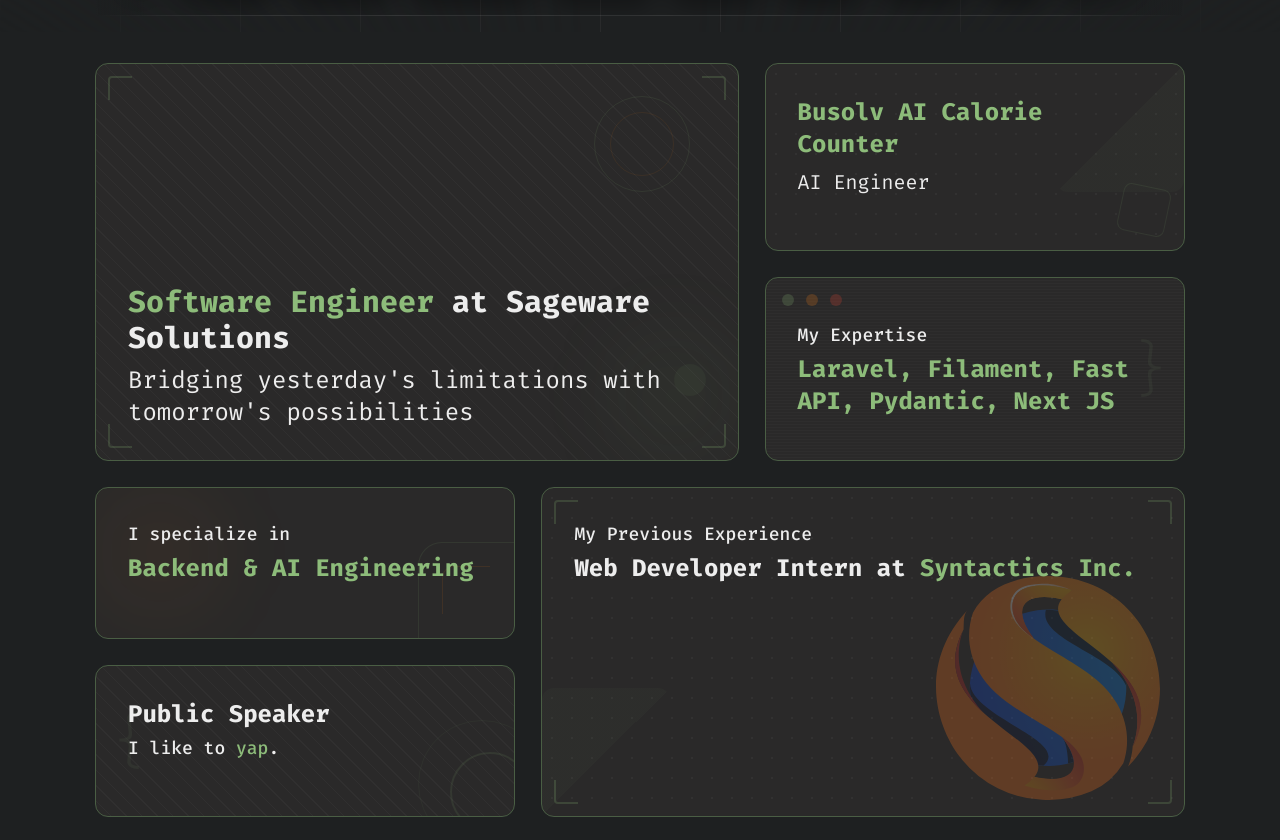
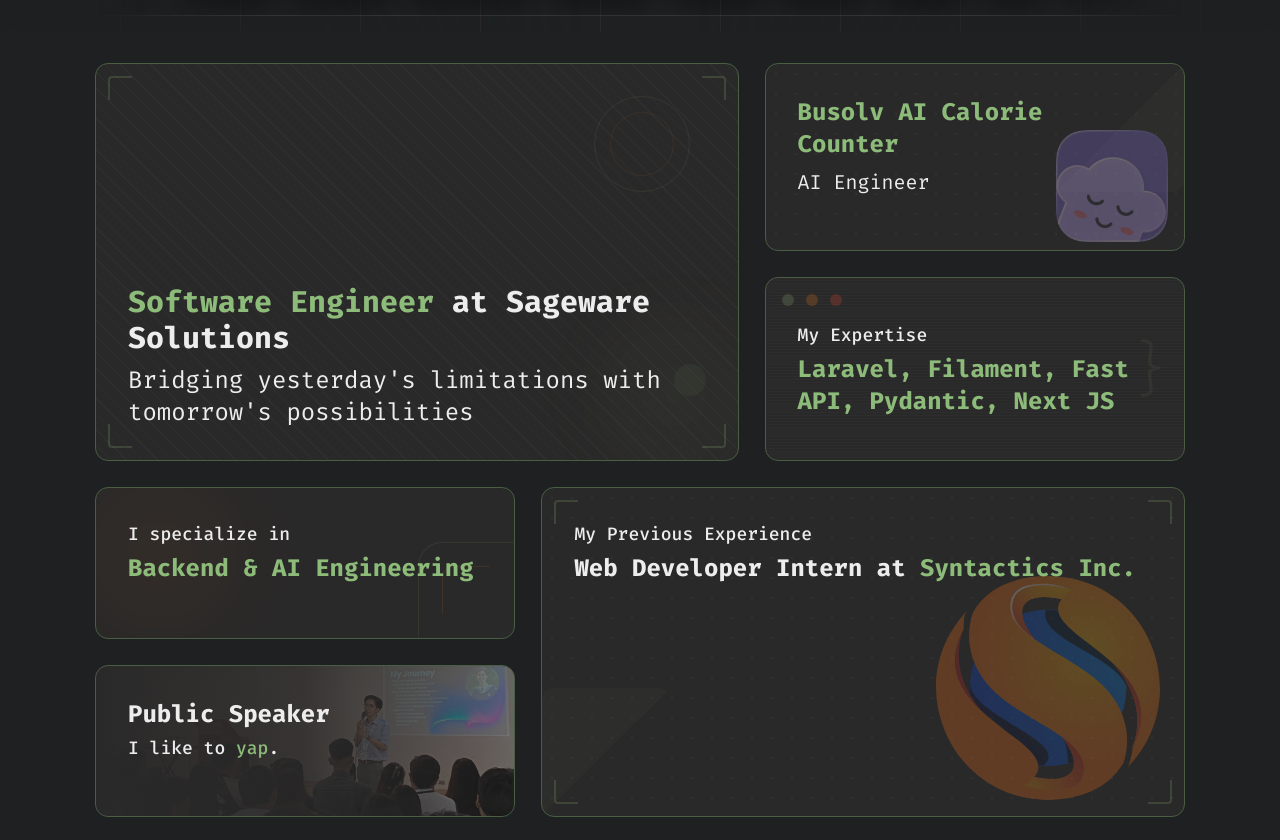
Before and after one commit to markimoo09/portfolio-reinvent, a Next.js app: page / in a window 1280 px wide. Shown: the part 768-1608 px from the top of the page. Built offline with nearby package versions, Linux system fonts and the light colour scheme.

Commit message:
added public speaker and busolv section bg img

```diff
--- a/app/components/experience.tsx
+++ b/app/components/experience.tsx
@@ -154,7 +154,16 @@ const ExperienceSection = () => {
       <div className="relative outline-1 outline-gruv-highlight-green/40 bg-gruv-bg-tinted row-span-1 col-span-2 rounded-xl p-8 hover:pl-10 transition-all duration-200 overflow-hidden">
         <DotGrid />
         <CornerShape position="top-right" />
-        <div className="absolute bottom-4 right-4 w-12 h-12 border border-gruv-highlight-green/10 rounded-lg rotate-12" />
+        {/* Busolv logo as background */}
+        <div className="absolute right-4 bottom-2 w-28 h-28 opacity-30">
+          <Image
+            src="/images/busolv.webp"
+            alt=""
+            fill
+            className="object-contain"
+            aria-hidden="true"
+          />
+        </div>
         <div className="relative z-10 flex flex-col gap-2 h-full justify-start">
           <h1 className="text-2xl font-bold text-gruv-highlight-green">
             Busolv AI Calorie Counter
@@ -217,10 +226,18 @@ const ExperienceSection = () => {
 
       {/* Public Speaker card */}
       <div className="relative outline-1 outline-gruv-highlight-green/40 bg-gruv-bg-tinted row-span-1 col-span-2 rounded-xl p-8 hover:pl-10 transition-all duration-200 overflow-hidden">
-        <DiagonalLines />
-        <div className="absolute -bottom-4 -right-4 w-20 h-20 rounded-full border-2 border-gruv-highlight-green/10" />
-        <div className="absolute -bottom-8 -right-8 w-32 h-32 rounded-full border border-gruv-highlight-green/5" />
-        <CodeBracket side="left" />
+        {/* Speech photo as full background */}
+        <div className="absolute inset-0">
+          <Image
+            src="/images/speech.jpg"
+            alt=""
+            fill
+            className="object-cover opacity-40"
+            aria-hidden="true"
+          />
+          {/* Dark gradient overlay for text readability */}
+          <div className="absolute inset-0 bg-linear-to-r from-gruv-bg-tinted via-gruv-bg-tinted/80 to-transparent" />
+        </div>
         <div className="relative z-10 flex flex-col gap-1 h-full justify-start">
           <h1 className="text-2xl font-bold font-stretch-extra-condensed">
             Public Speaker
```
Also changed, not shown: public/images/busolv.webp (added), public/images/speech.jpg (added).
